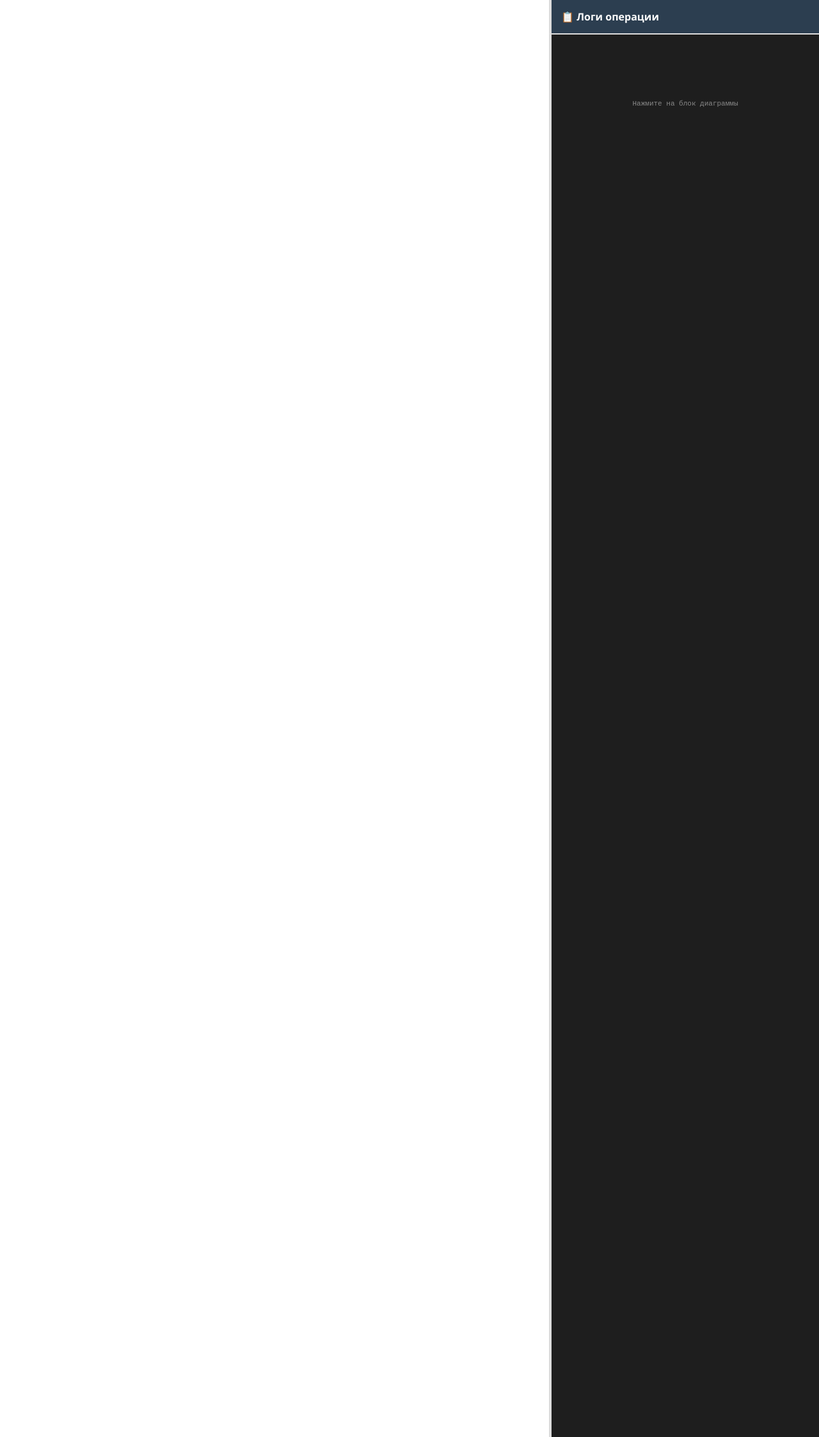
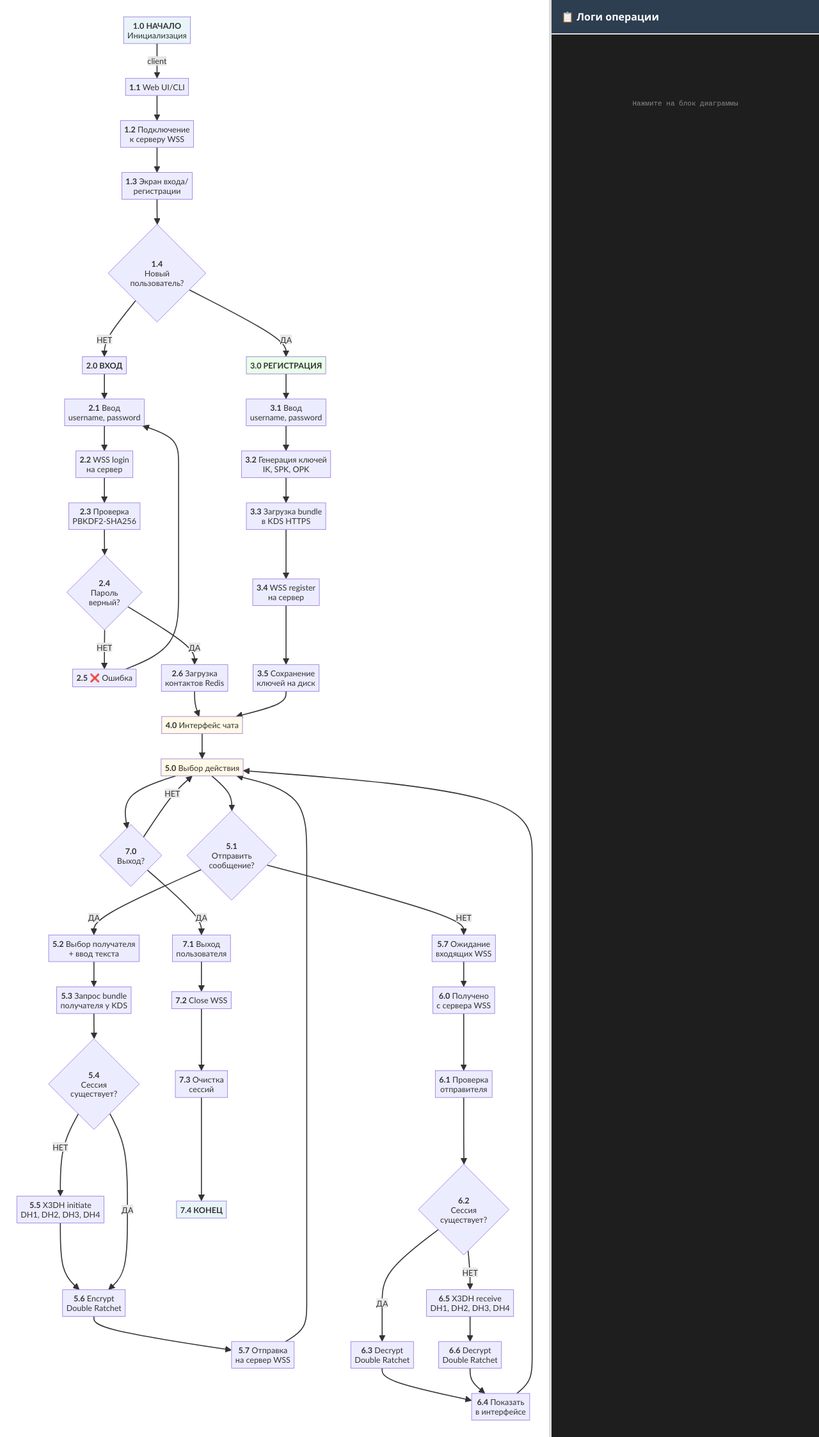
Before and after one commit to Kikuzawa/Chat-with-End-to-End-Encryption, a Flask app: page /flowchart in a window 1280 px wide. Shown: the whole page at 64% size. Run offline with Flask 3, Linux system fonts and the light colour scheme; parts of the project's set-up code (start-up, migrations or seed data) failed here and were passed over.

Commit message:
Fix Mermaid diagram rendering - embed diagram directly in HTML

```diff
--- a/web/templates/flowchart.html
+++ b/web/templates/flowchart.html
@@ -26,10 +26,11 @@
             background: white;
             border-right: 2px solid #ddd;
         }
-        .diagram-section .mermaid {
-            display: flex;
-            justify-content: center;
-            min-width: fit-content;
+        .diagram-section svg {
+            display: block;
+            margin: 0 auto;
+            max-width: 100%;
+            height: auto;
         }
         .logs-section {
             width: 420px;
@@ -61,14 +62,6 @@
             color: #888;
             text-align: center;
             padding: 50px 20px;
-        }
-        .block-clickable {
-            cursor: pointer;
-            transition: all 0.2s ease;
-        }
-        .block-clickable:hover {
-            opacity: 0.7;
-            filter: drop-shadow(0 0 8px #3498db);
         }
         .key-value {
             background: #2a2a2a;
@@ -150,20 +143,8 @@
 </head>
 <body>
     <div class="container">
-        <div class="diagram-section">
-            <div class="mermaid" id="flowchart">
-            </div>
-        </div>
-        <div class="logs-section">
-            <div class="logs-header">📋 Логи операции</div>
-            <div class="logs-content" id="logs-content">
-                <div class="logs-empty">Нажмите на блок диаграммы</div>
-            </div>
-        </div>
-    </div>
-
-    <script>
-        const diagramDef = `
+        <div class="diagram-section" id="diagram-section">
+            <div class="mermaid">
 graph TD
     A["<b>1.0 НАЧАЛО</b><br/>Инициализация"] -->|client| B["<b>1.1</b> Web UI/CLI"]
     B --> C["<b>1.2</b> Подключение<br/>к серверу WSS"]
@@ -173,7 +154,6 @@ graph TD
     E -->|НЕТ| F["<b>2.0 ВХОД</b>"]
     E -->|ДА| G["<b>3.0 РЕГИСТРАЦИЯ</b>"]
 
-    %% === ВХОД ===
     F --> F1["<b>2.1</b> Ввод<br/>username, password"]
     F1 --> F2["<b>2.2</b> WSS login<br/>на сервер"]
     F2 --> F3["<b>2.3</b> Проверка<br/>PBKDF2-SHA256"]
@@ -182,25 +162,21 @@ graph TD
     F5 --> F1
     F4 -->|ДА| F6["<b>2.6</b> Загрузка<br/>контактов Redis"]
 
-    %% === РЕГИСТРАЦИЯ ===
     G --> G1["<b>3.1</b> Ввод<br/>username, password"]
     G1 --> G2["<b>3.2</b> Генерация ключей<br/>IK, SPK, OPK"]
     G2 --> G3["<b>3.3</b> Загрузка bundle<br/>в KDS HTTPS"]
     G3 --> G4["<b>3.4</b> WSS register<br/>на сервер"]
     G4 --> G5["<b>3.5</b> Сохранение<br/>ключей на диск"]
 
-    %% Слияние потоков
     F6 --> H["<b>4.0</b> Интерфейс чата"]
     G5 --> H
 
-    %% === ГЛАВНЫЙ ЦИКЛ ===
     H --> I["<b>5.0</b> Выбор действия"]
     I --> J{<b>5.1</b><br/>Отправить<br/>сообщение?}
 
     J -->|НЕТ| K["<b>5.7</b> Ожидание<br/>входящих WSS"]
     J -->|ДА| L["<b>5.2</b> Выбор получателя<br/>+ ввод текста"]
 
-    %% === ОТПРАВКА ===
     L --> L1["<b>5.3</b> Запрос bundle<br/>получателя у KDS"]
     L1 --> L2{<b>5.4</b><br/>Сессия<br/>существует?}
     L2 -->|НЕТ| L3["<b>5.5</b> X3DH initiate<br/>DH1, DH2, DH3, DH4"]
@@ -208,7 +184,6 @@ graph TD
     L4 --> L5["<b>5.7</b> Отправка<br/>на сервер WSS"]
     L2 -->|ДА| L4
 
-    %% === ПОЛУЧЕНИЕ ===
     K --> R1["<b>6.0</b> Получено<br/>с сервера WSS"]
     R1 --> R2["<b>6.1</b> Проверка<br/>отправителя"]
     R2 --> R3{<b>6.2</b><br/>Сессия<br/>существует?}
@@ -221,7 +196,6 @@ graph TD
     L5 --> I
     R7 --> I
 
-    %% === ВЫХОД ===
     I --> X{<b>7.0</b><br/>Выход?}
     X -->|НЕТ| I
     X -->|ДА| Y["<b>7.1</b> Выход<br/>пользователя"]
@@ -234,39 +208,43 @@ graph TD
     style G fill:#e8ffe8
     style H fill:#fff9e6
     style I fill:#fff9e6
-    style L5 fill:#fff0e6
-    style R7 fill:#e6f3ff
-        `;
+            </div>
+        </div>
+        <div class="logs-section">
+            <div class="logs-header">📋 Логи операции</div>
+            <div class="logs-content" id="logs-content">
+                <div class="logs-empty">Нажмите на блок диаграммы</div>
+            </div>
+        </div>
+    </div>
 
+    <script>
         mermaid.initialize({ startOnLoad: true, theme: 'default' });
-        document.getElementById('flowchart').innerHTML = diagramDef;
-        mermaid.render('flowchart', diagramDef).then(({ svg }) => {
-            document.getElementById('flowchart').innerHTML = svg;
-            attachEventListeners();
-        });
+        mermaid.contentLoaded();
 
         const logsContent = document.getElementById('logs-content');
+        const diagramSection = document.getElementById('diagram-section');
+
+        // Ожидаем загрузки диаграммы и добавляем обработчики
+        setTimeout(() => {
+            attachEventListeners();
+        }, 500);
 
         function attachEventListeners() {
-            // Ищем все текстовые элементы в SVG
-            const textElements = document.querySelectorAll('#flowchart text');
-            textElements.forEach(el => {
-                const text = el.textContent;
-                const match = text.match(/^<b>(\d+\.\d+)<\/b>/);
+            // Ищем все SVG rect элементы с текстом
+            const rects = diagramSection.querySelectorAll('g[id]');
+            rects.forEach(g => {
+                const text = g.textContent;
+                const match = text.match(/(\d+\.\d+)/);
                 if (match) {
                     const stepId = match[1];
-                    const rect = el.closest('g')?.querySelector('rect');
-                    if (rect) {
-                        rect.style.cursor = 'pointer';
-                        rect.addEventListener('click', () => loadStepLogs(stepId));
-                        rect.addEventListener('mouseenter', () => {
-                            rect.style.opacity = '0.7';
-                            loadStepLogs(stepId);
-                        });
-                        rect.addEventListener('mouseleave', () => {
-                            rect.style.opacity = '1';
-                        });
-                    }
+                    g.style.cursor = 'pointer';
+                    g.addEventListener('click', () => {
+                        loadStepLogs(stepId);
+                    });
+                    g.addEventListener('mouseenter', () => {
+                        loadStepLogs(stepId);
+                    });
                 }
             });
         }
```
